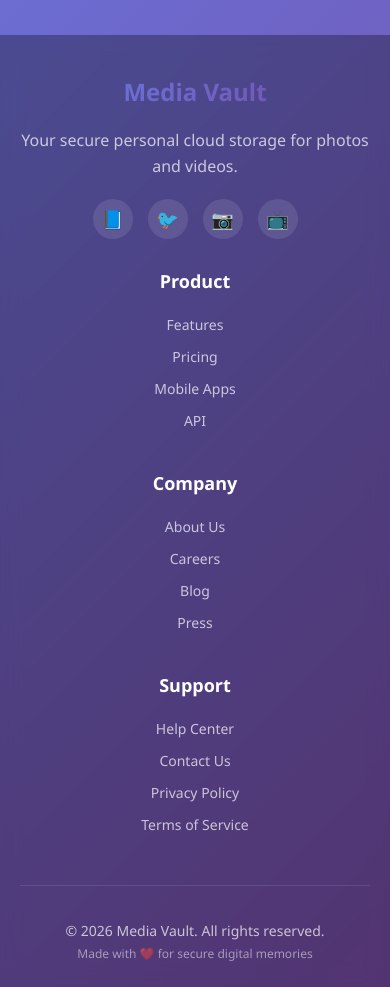
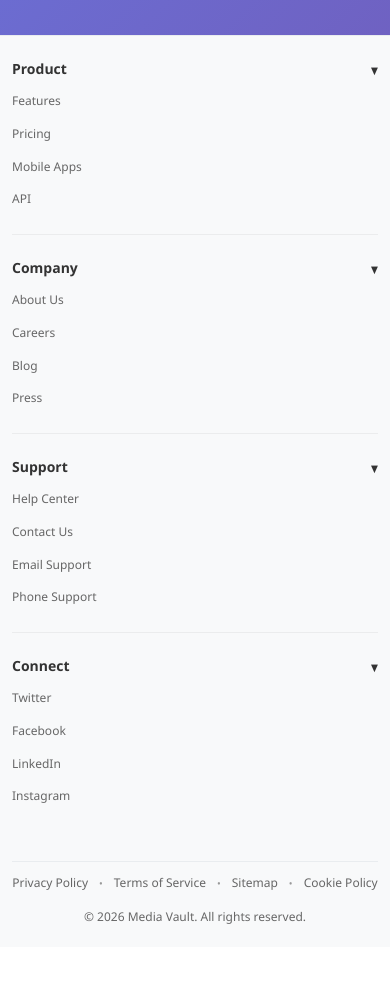
Before and after one commit to Daniel-Kinara/Personal-Media-Vault, a React (Vite) app in the folder personal-media-vault/: page /login in a window 390 px wide. Shown: the part 720-1707 px from the top of the page. After the commit the page ends 1667 px from the top, so only its background shows below. Built offline with nearby package versions, Linux system fonts and the light colour scheme.

Commit message:
Refactor footer component for improved mobile responsiveness and accessibility

```diff
--- a/personal-media-vault/src/components/Layout/Footer.css
+++ b/personal-media-vault/src/components/Layout/Footer.css
@@ -1,123 +1,396 @@
+/* Footer.css - Fully Responsive */
+
 .footer {
-  background: rgba(0, 0, 0, 0.3);
-  backdrop-filter: blur(10px);
-  color: white;
-  padding: 60px 0 30px;
+  background-color: #f8f9fa;
+  border-top: 1px solid #e9ecef;
+  padding: 40px 0 20px;
   margin-top: auto;
+  width: 100%;
 }
 
-.footer-container {
+.footer-content {
   max-width: 1200px;
   margin: 0 auto;
   padding: 0 20px;
+  width: 100%;
 }
 
-.footer-content {
+/* Top Section - Desktop Layout */
+.footer-top {
   display: grid;
-  grid-template-columns: repeat(auto-fit, minmax(200px, 1fr));
+  grid-template-columns: repeat(4, 1fr);
   gap: 40px;
   margin-bottom: 40px;
 }
 
-.footer-section h3,
-.footer-section h4 {
-  color: white;
-  margin-bottom: 20px;
-  font-size: 18px;
+.footer-section {
+  display: flex;
+  flex-direction: column;
 }
 
-.footer-section h3 {
-  font-size: 24px;
-  background: linear-gradient(135deg, #667eea 0%, #764ba2 100%);
-  -webkit-background-clip: text;
-  -webkit-text-fill-color: transparent;
-  background-clip: text;
+.footer-section h4 {
+  color: #333;
+  font-size: 16px;
+  font-weight: 600;
+  margin-bottom: 15px;
+  line-height: 1.2;
 }
 
-.footer-section p {
-  color: rgba(255, 255, 255, 0.7);
-  line-height: 1.6;
-  margin-bottom: 20px;
-}
-
-.social-links {
-  display: flex;
-  gap: 15px;
-}
-
-.social-link {
-  display: inline-block;
-  width: 40px;
-  height: 40px;
-  background: rgba(255, 255, 255, 0.1);
-  border-radius: 50%;
-  text-decoration: none;
-  display: flex;
-  align-items: center;
-  justify-content: center;
-  font-size: 18px;
-  transition: all 0.3s ease;
-}
-
-.social-link:hover {
-  background: rgba(102, 126, 234, 0.5);
-  transform: translateY(-3px);
-}
-
-.footer-section ul {
+.footer-links {
   list-style: none;
   padding: 0;
   margin: 0;
 }
 
-.footer-section ul li {
-  margin-bottom: 10px;
+.footer-links li {
+  margin-bottom: 12px;
 }
 
-.footer-section ul li a {
-  color: rgba(255, 255, 255, 0.7);
+.footer-links a {
+  color: #666;
   text-decoration: none;
-  transition: color 0.3s ease;
   font-size: 14px;
+  line-height: 1.4;
+  transition: color 0.2s ease;
+  display: inline-block;
+  padding: 2px 0;
 }
 
-.footer-section ul li a:hover {
-  color: white;
-  padding-left: 5px;
+.footer-links a:hover {
+  color: #007bff;
+  transform: translateX(3px);
 }
 
+/* Bottom Section */
 .footer-bottom {
-  border-top: 1px solid rgba(255, 255, 255, 0.1);
-  padding-top: 30px;
-  text-align: center;
-  color: rgba(255, 255, 255, 0.7);
-  font-size: 14px;
+  padding-top: 20px;
+  border-top: 1px solid #e9ecef;
+  display: flex;
+  flex-wrap: wrap;
+  justify-content: space-between;
+  align-items: center;
 }
 
-.footer-bottom p {
-  margin: 5px 0;
+.footer-legal {
+  flex: 1;
+  min-width: 250px;
 }
 
-.footer-credits {
-  font-size: 12px;
-  opacity: 0.7;
+.footer-legal a {
+  color: #666;
+  text-decoration: none;
+  font-size: 14px;
+  display: inline-block;
 }
 
-/* Responsive Design */
+.footer-legal-links {
+  display: flex;
+  align-items: center;
+  flex-wrap: wrap;
+  gap: 10px;
+}
+
+.footer-legal-links a {
+  color: #666;
+  text-decoration: none;
+  font-size: 14px;
+  transition: color 0.2s ease;
+  white-space: nowrap;
+}
+
+.footer-legal-links a:hover {
+  color: #007bff;
+}
+
+.separator {
+  color: #999;
+  margin: 0 5px;
+  font-size: 12px;
+}
+
+/* Tablet and Large Mobile (768px and below) */
 @media (max-width: 768px) {
   .footer {
-    padding: 40px 0 20px;
+    padding: 30px 0 15px;
   }
 
   .footer-content {
+    padding: 0 16px;
+  }
+
+  .footer-top {
+    grid-template-columns: repeat(2, 1fr);
     gap: 30px;
+    margin-bottom: 30px;
+  }
+
+  .footer-section h4 {
+    font-size: 15px;
+    margin-bottom: 12px;
+  }
+
+  .footer-links li {
+    margin-bottom: 10px;
+  }
+
+  .footer-links a {
+    font-size: 13px;
+  }
+
+  .footer-bottom {
+    padding-top: 15px;
+    flex-direction: column;
+    gap: 15px;
+    text-align: center;
+  }
+
+  .footer-legal {
+    min-width: 100%;
+    margin-bottom: 10px;
+  }
+
+  .footer-legal a {
+    font-size: 13px;
+  }
+
+  .footer-legal-links {
+    justify-content: center;
+  }
+
+  .footer-legal-links a {
+    font-size: 13px;
+  }
+
+  .separator {
+    font-size: 11px;
+    margin: 0 4px;
+  }
+}
+
+/* Mobile (480px and below) */
+@media (max-width: 480px) {
+  .footer {
+    padding: 25px 0 12px;
+  }
+
+  .footer-content {
+    padding: 0 12px;
+  }
+
+  .footer-top {
+    grid-template-columns: 1fr;
+    gap: 25px;
   }
 
   .footer-section {
-    text-align: center;
+    padding-bottom: 15px;
+    border-bottom: 1px solid rgba(0, 0, 0, 0.05);
   }
 
-  .social-links {
+  .footer-section:last-child {
+    border-bottom: none;
+  }
+
+  .footer-section h4 {
+    font-size: 14px;
+    margin-bottom: 10px;
+    display: flex;
+    align-items: center;
+    justify-content: space-between;
+    cursor: pointer;
+  }
+
+  /* Add dropdown icon for mobile accordion */
+  .footer-section h4::after {
+    content: '▼';
+    font-size: 10px;
+    transition: transform 0.3s ease;
+  }
+
+  .footer-section.collapsed h4::after {
+    transform: rotate(-90deg);
+  }
+
+  .footer-links {
+    overflow: hidden;
+    transition: max-height 0.3s ease;
+  }
+
+  /* Default collapsed state on mobile */
+  .footer-section.collapsed .footer-links {
+    max-height: 0;
+  }
+
+  .footer-section:not(.collapsed) .footer-links {
+    max-height: 500px; /* Large enough to show all items */
+  }
+
+  .footer-links li {
+    margin-bottom: 8px;
+  }
+
+  .footer-links a {
+    font-size: 12px;
+    padding: 3px 0;
+  }
+
+  .footer-bottom {
+    padding-top: 12px;
+    gap: 12px;
+  }
+
+  .footer-legal {
+    order: 2;
+    margin-top: 5px;
+  }
+
+  .footer-legal a {
+    font-size: 12px;
+    text-align: center;
+    display: block;
+  }
+
+  .footer-legal-links {
+    order: 1;
     justify-content: center;
+    gap: 8px;
+  }
+
+  .footer-legal-links a {
+    font-size: 12px;
+  }
+
+  .separator {
+    margin: 0 3px;
+    font-size: 10px;
   }
 }
+
+/* Extra Small Mobile (360px and below) */
+@media (max-width: 360px) {
+  .footer {
+    padding: 20px 0 10px;
+  }
+
+  .footer-content {
+    padding: 0 10px;
+  }
+
+  .footer-top {
+    gap: 20px;
+  }
+
+  .footer-section {
+    padding-bottom: 12px;
+  }
+
+  .footer-section h4 {
+    font-size: 13px;
+  }
+
+  .footer-links a {
+    font-size: 11px;
+  }
+
+  .footer-legal a {
+    font-size: 11px;
+  }
+
+  .footer-legal-links {
+    gap: 6px;
+  }
+
+  .footer-legal-links a {
+    font-size: 11px;
+  }
+
+  .separator {
+    margin: 0 2px;
+  }
+}
+
+/* Dark mode support */
+@media (prefers-color-scheme: dark) {
+  .footer {
+    background-color: #1a1a1a;
+    border-top-color: #333;
+  }
+
+  .footer-section h4 {
+    color: #e0e0e0;
+  }
+
+  .footer-links a {
+    color: #aaa;
+  }
+
+  .footer-links a:hover {
+    color: #4dabf7;
+  }
+
+  .footer-bottom {
+    border-top-color: #333;
+  }
+
+  .footer-legal a {
+    color: #aaa;
+  }
+
+  .footer-legal-links a {
+    color: #aaa;
+  }
+
+  .footer-legal-links a:hover {
+    color: #4dabf7;
+  }
+
+  .separator {
+    color: #666;
+  }
+}
+
+/* Landscape mobile optimization */
+@media (max-height: 500px) and (orientation: landscape) {
+  .footer {
+    padding: 20px 0 15px;
+  }
+
+  .footer-top {
+    grid-template-columns: repeat(2, 1fr);
+    gap: 20px;
+  }
+
+  .footer-links li {
+    margin-bottom: 6px;
+  }
+}
+
+/* Accessibility improvements */
+.footer-links a:focus,
+.footer-legal a:focus,
+.footer-legal-links a:focus {
+  outline: 2px solid #007bff;
+  outline-offset: 2px;
+  border-radius: 2px;
+}
+
+/* Touch-friendly tap targets on mobile */
+@media (hover: none) and (pointer: coarse) {
+  .footer-links a {
+    padding: 8px 0;
+    margin: -8px 0;
+  }
+
+  .footer-links li {
+    margin-bottom: 4px;
+  }
+
+  .footer-section h4 {
+    padding: 4px 0;
+  }
+
+  .footer-legal-links a {
+    padding: 4px 8px;
+    margin: -4px -8px;
+  }
+}
--- a/personal-media-vault/src/components/Layout/Footer.jsx
+++ b/personal-media-vault/src/components/Layout/Footer.jsx
@@ -1,58 +1,130 @@
+import React, { useState, useEffect } from 'react'
 import { Link } from 'react-router-dom'
 import './Footer.css'
 
 const Footer = () => {
+  const [isMobile, setIsMobile] = useState(false)
+  const [collapsedSections, setCollapsedSections] = useState([])
+
+  useEffect(() => {
+    const checkMobile = () => {
+      setIsMobile(window.innerWidth <= 480)
+    }
+
+    checkMobile()
+    window.addEventListener('resize', checkMobile)
+
+    return () => {
+      window.removeEventListener('resize', checkMobile)
+    }
+  }, [])
+
+  const toggleSection = (index) => {
+    if (!isMobile) return
+
+    setCollapsedSections(prev => {
+      if (prev.includes(index)) {
+        return prev.filter(i => i !== index)
+      } else {
+        return [...prev, index]
+      }
+    })
+  }
+
+  const sections = [
+    {
+      title: "Product",
+      links: [
+        { to: "/features", label: "Features" },
+        { to: "/pricing", label: "Pricing" },
+        { to: "/apps", label: "Mobile Apps" },
+        { to: "/api", label: "API" }
+      ]
+    },
+    {
+      title: "Company",
+      links: [
+        { to: "/about", label: "About Us" },
+        { to: "/careers", label: "Careers" },
+        { to: "/blog", label: "Blog" },
+        { to: "/press", label: "Press" }
+      ]
+    },
+    {
+      title: "Support",
+      links: [
+        { to: "/help", label: "Help Center" },
+        { to: "/contact", label: "Contact Us" },
+        { href: "mailto:support@example.com", label: "Email Support" },
+        { href: "tel:+1234567890", label: "Phone Support" }
+      ]
+    },
+    {
+      title: "Connect",
+      links: [
+        { href: "https://twitter.com", label: "Twitter" },
+        { href: "https://facebook.com", label: "Facebook" },
+        { href: "https://linkedin.com", label: "LinkedIn" },
+        { href: "https://instagram.com", label: "Instagram" }
+      ]
+    }
+  ]
+
   return (
     <footer className="footer">
-      <div className="footer-container">
-        <div className="footer-content">
-          <div className="footer-section">
-            <h3>Media Vault</h3>
-            <p>Your secure personal cloud storage for photos and videos.</p>
-            <div className="social-links">
-              <a href="#" className="social-link">📘</a>
-              <a href="#" className="social-link">🐦</a>
-              <a href="#" className="social-link">📷</a>
-              <a href="#" className="social-link">📺</a>
+      <div className="footer-content">
+        {/* Top Section: Main Footer Links */}
+        <div className="footer-top">
+          {sections.map((section, index) => (
+            <div
+              key={index}
+              className={`footer-section ${collapsedSections.includes(index) ? 'collapsed' : ''}`}
+            >
+              <h4
+                onClick={() => toggleSection(index)}
+                role={isMobile ? "button" : undefined}
+                tabIndex={isMobile ? 0 : -1}
+                aria-expanded={!collapsedSections.includes(index)}
+              >
+                {section.title}
+              </h4>
+              <ul className="footer-links">
+                {section.links.map((link, linkIndex) => (
+                  <li key={linkIndex}>
+                    {link.to ? (
+                      <Link to={link.to}>{link.label}</Link>
+                    ) : (
+                      <a
+                        href={link.href}
+                        target="_blank"
+                        rel="noopener noreferrer"
+                      >
+                        {link.label}
+                      </a>
+                    )}
+                  </li>
+                ))}
+              </ul>
             </div>
-          </div>
-
-          <div className="footer-section">
-            <h4>Product</h4>
-            <ul>
-              <li><Link to="/features">Features</Link></li>
-              <li><Link to="/pricing">Pricing</Link></li>
-              <li><Link to="/apps">Mobile Apps</Link></li>
-              <li><Link to="/api">API</Link></li>
-            </ul>
-          </div>
-
-          <div className="footer-section">
-            <h4>Company</h4>
-            <ul>
-              <li><Link to="/about">About Us</Link></li>
-              <li><Link to="/careers">Careers</Link></li>
-              <li><Link to="/blog">Blog</Link></li>
-              <li><Link to="/press">Press</Link></li>
-            </ul>
-          </div>
-
-          <div className="footer-section">
-            <h4>Support</h4>
-            <ul>
-              <li><Link to="/help">Help Center</Link></li>
-              <li><Link to="/contact">Contact Us</Link></li>
-              <li><Link to="/privacy">Privacy Policy</Link></li>
-              <li><Link to="/terms">Terms of Service</Link></li>
-            </ul>
-          </div>
+          ))}
         </div>
 
+        {/* Bottom Section: Legal and Copyright */}
         <div className="footer-bottom">
-          <p>&copy; {new Date().getFullYear()} Media Vault. All rights reserved.</p>
-          <p className="footer-credits">
-            Made with ❤️ for secure digital memories
-          </p>
+          <div className="footer-legal">
+            <Link to="/">
+              © {new Date().getFullYear()} Media Vault. All rights reserved.
+            </Link>
+          </div>
+          <div className="footer-legal-links">
+            <Link to="/privacy">Privacy Policy</Link>
+            <span className="separator">•</span>
+            <Link to="/terms">Terms of Service</Link>
+            <span className="separator">•</span>
+            <a href="/sitemap.xml">Sitemap</a>
+            <span className="separator">•</span>
+            <a href="/cookies">Cookie Policy</a>
+          </div>
         </div>
       </div>
     </footer>
```
